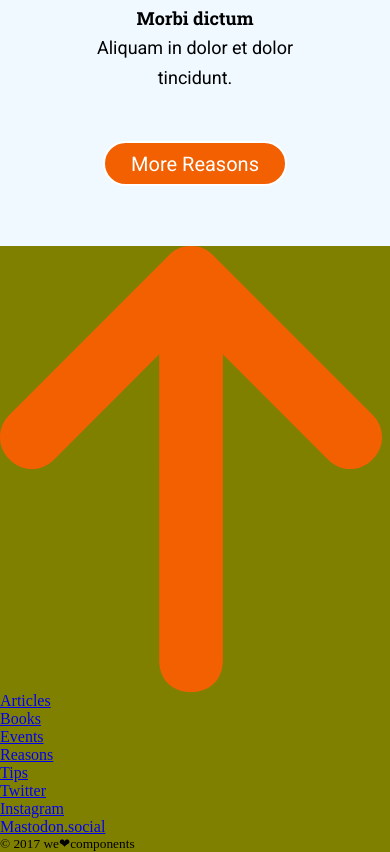
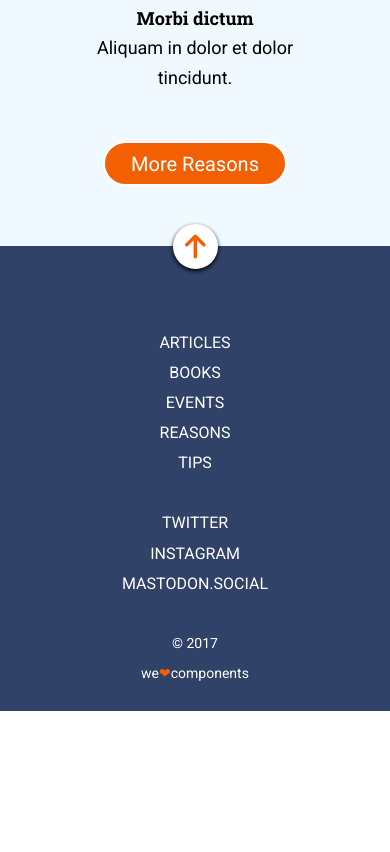
Before and after one commit to Adalab/modulo-1-evaluacion-final-crisgarm, a website: page src/html/index.html in a window 390 px wide. Shown: the part 1537-2389 px from the top of the page. After the commit the page ends 2248 px from the top, so only its background shows below. Drawn offline with nearby package versions, Linux system fonts and the light colour scheme; files that its build step writes are made by us from their sources; files whose address does not match are found by name.

Commit message:
Add footer mobile version

```diff
--- a/src/html/partials/footer.html
+++ b/src/html/partials/footer.html
@@ -1,40 +1,47 @@
 <footer class="footer">
+  <div class="footer__button">
     <img
       src="./assets/images/ico-arrow.svg"
       alt="Botón para hacer subir al inicio de la página"
       title="Botón para subir al inicio de la página"
     />
-  <nav>
-    <ul>
+  </div>
+  <div class="footer__container">
+    <nav class="footer__menu">
+      <ul class="footer__menu--list">
         <li>
-        <a href="#">Articles</a>
+          <a class="footer__menu--link" href="#">Articles</a>
         </li>
         <li>
-        <a href="#">Books</a>
+          <a class="footer__menu--link" href="#">Books</a>
         </li>
         <li>
-        <a href="#">Events</a>
+          <a class="footer__menu--link" href="#">Events</a>
         </li>
         <li>
-        <a href="#">Reasons </a>
+          <a class="footer__menu--link" href="#">Reasons </a>
         </li>
         <li>
-        <a href="#"> Tips</a>
+          <a class="footer__menu--link" href="#"> Tips</a>
         </li>
       </ul>
     </nav>
-  <nav>
-    <ul>
+    <nav class="footer__menu">
+      <ul class="footer__menu--list">
         <li>
-        <a href="#">Twitter</a>
+          <a class="footer__menu--link" href="#">Twitter</a>
         </li>
         <li>
-        <a href="#">Instagram</a>
+          <a class="footer__menu--link" href="#">Instagram</a>
         </li>
         <li>
-        <a href="#">Mastodon.social</a>
+          <a class="footer__menu--link" href="#">Mastodon.social</a>
         </li>
       </ul>
     </nav>
-  <small>© 2017 we❤︎components</small>
+    <small class="footer__container--small">© 2017</small>
+    <small class="footer__container--small"
+      >we<span class="footer__container--small-span">❤︎</span>components</small
+    >
+  </div>
 </footer>
--- a/src/scss/layout/_footer.scss
+++ b/src/scss/layout/_footer.scss
@@ -1,5 +1,56 @@
 .footer {
-  background: olive;
+  background-color: #304268;
   display: flex;
   flex-direction: column;
+  height: 465px;
 }
+
+.footer__button {
+  width: 45px;
+  height: 45px;
+  box-shadow: 0 2px 4px 0;
+  background-color: white;
+  border-radius: 22.5px;
+  display: flex;
+  justify-content: center;
+  align-self: center;
+  transform: translate(0, -22px);
+}
+
+.footer__container {
+  display: flex;
+  flex-direction: column;
+  align-items: center;
+  padding-top: 37px;
+}
+
+.footer__menu {
+  padding-bottom: 30px;
+}
+
+.footer__menu--list {
+  list-style: none;
+  font-family: "Roboto", sans-serif;
+  font-size: 16px;
+  font-weight: normal;
+  line-height: 1.88;
+  text-align: center;
+}
+
+.footer__menu--link {
+  color: white;
+  text-decoration: none;
+  text-transform: uppercase;
+}
+
+.footer__container--small {
+  font-family: "Roboto", sans-serif;
+  font-size: 14px;
+  font-weight: normal;
+  line-height: 2.14;
+  color: white;
+  text-align: center;
+}
+.footer__container--small-span {
+  color: #f26002;
+}
```
Lines whose indentation alone changed are shown as unchanged.
